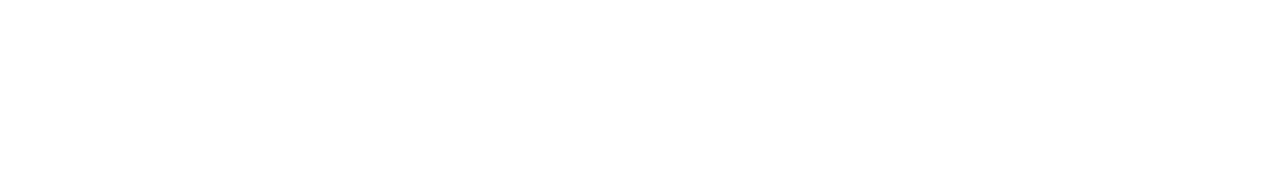
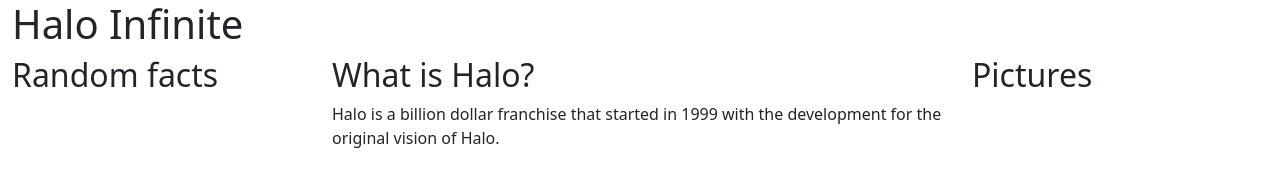
Before and after one commit to AlleeElias/BootstrapSite, a plain HTML site: page Index.html in a window 1280 px wide. Drawn offline with nearby package versions, Linux system fonts and the light colour scheme.

Commit message:
basic stuff

```diff
--- a/Index.html
+++ b/Index.html
@@ -3,8 +3,32 @@
 <head>
     <meta charset="UTF-8">
     <title>Halo Infinite</title>
+    <meta name="viewport" content="width=device-width, initial-scale=1.0"/>
+    <link href="https://cdn.jsdelivr.net/npm/bootstrap@5.1.3/dist/css/bootstrap.min.css" rel="stylesheet"
+          integrity="sha384-1BmE4kWBq78iYhFldvKuhfTAU6auU8tT94WrHftjDbrCEXSU1oBoqyl2QvZ6jIW3" crossorigin="anonymous">
 </head>
-<body>
+<body class="container-fluid">
+<div
+        style="background-image: url('https://mdbcdn.b-cdn.net/img/new/standard/city/041.webp');"
+></div>
+<header class="row">
+    <h1>Halo Infinite</h1>
+</header>
+<div class="row">
+    <main class="col-xs-12 col-md-12 col-xl-6 order-xl-2">
+        <h2>What is Halo?</h2>
+        <p>Halo is a billion dollar franchise that started in 1999 with the development for
+            the original vision of Halo.</p>
+    </main>
+    <aside class="col-xs-12 col-md-6 col-xl-3 order-xl-1">
+        <h2>Random facts</h2>
+    </aside>
+    <aside class="col-xs-12 col-md-6 col-xl-3 order-xl-3">
+        <h2>Pictures</h2>
+    </aside>
+</div>
+<footer class="row">
 
+</footer>
 </body>
 </html>
```
Also changed, not shown: infinite.jfif (added).
